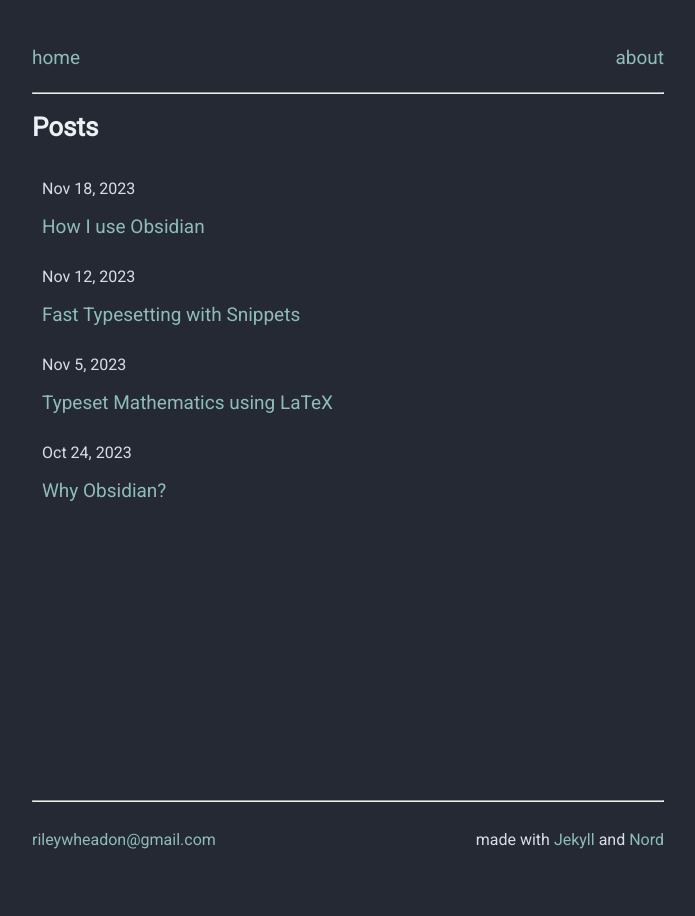
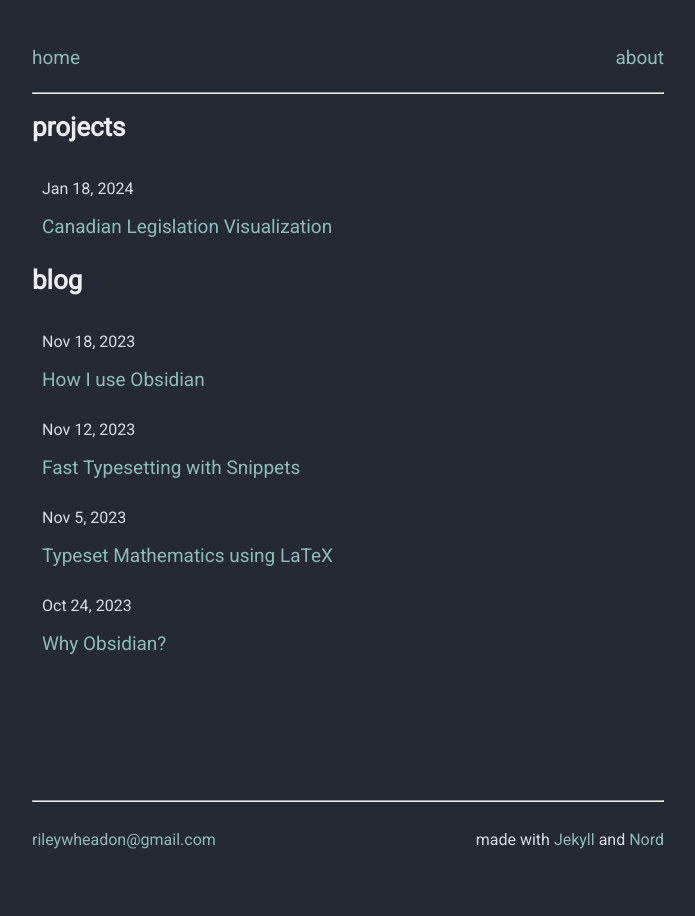
Before and after one commit to rileywheadon/rileywheadon.github.io, a Jekyll site: the page built from index.html, in a window 1280 px wide. Shown: the whole page, without its empty margins (292-987 px from the left). Built offline with Jekyll 4.4.1, drawn with Linux system fonts in a browser that asks for light colours.

Commit message:
Added a project

```diff
--- /dev/null
+++ b/_data/projects.yml
@@ -0,0 +1,3 @@
+- name: Canadian Legislation Visualization
+  date: Jan 18, 2024
+  link: https://github.com/rileywheadon/canadian-legislation-visualisation.git
--- a/index.html
+++ b/index.html
@@ -3,7 +3,18 @@ layout: default
 title: Home
 ---
 
-<h1>Posts</h1>
+<h1>projects</h1>
+
+{% for item in site.data.projects %}
+<div class="post">
+	<p class = "post-date">{{ item.date }}</p>
+	<a href="{{ item.link }}" {% if page.url == item.link %}style="color: red;"{% endif %}>
+	  {{ item.name }}
+	</a>
+</div>
+{% endfor %}
+
+<h1>blog</h1>
 
 {% for item in site.data.posts %}
 <div class="post">
```
Also changed, not shown: about.md (+4 -3 lines), digital-minimalism.md (+1 -1 lines), how-obsidian.md (+1 -1 lines), latex-guide.md (+1 -1 lines), 7 other files.
